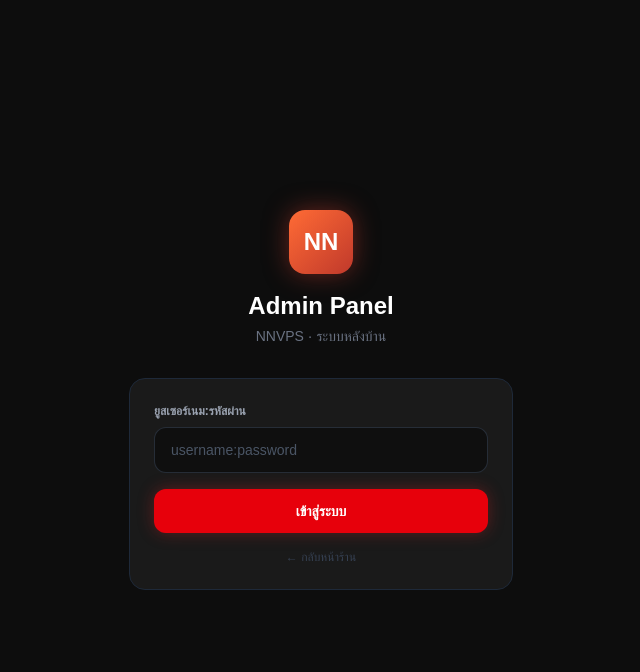
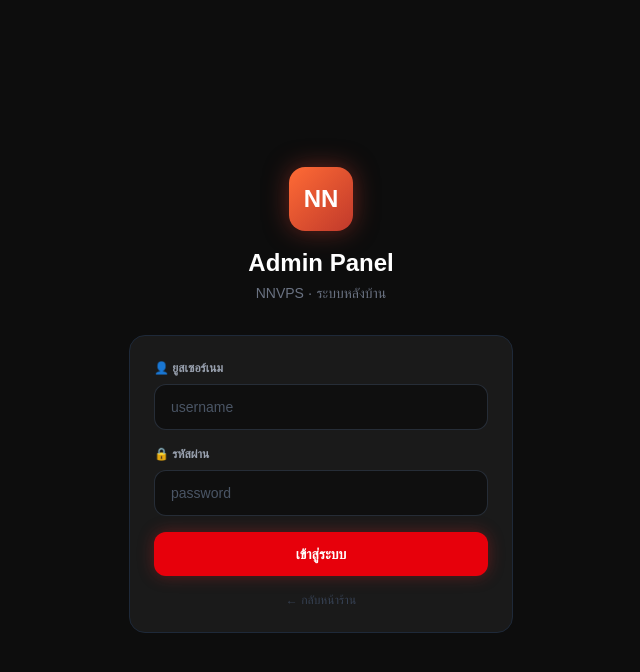
Before and after one commit to NNPCSHOP/vps-web1, a Next.js app: page /admin in a window 1280 px wide. Shown: the top 672 px of the page, without its empty margins (319-959 px from the left). Built offline with nearby package versions, Linux system fonts and the light colour scheme.

Commit message:
Change: Separate username and password into two input fields

```diff
--- a/app/admin/page.tsx
+++ b/app/admin/page.tsx
@@ -94,7 +94,8 @@ const BLANK_FORM = (): Omit<Machine, 'id'> => ({
 /* ─── ADMIN LOGIN ─── */
 export default function AdminPage() {
   const [authed,     setAuthed]    = useState(false)
-  const [passInput,  setPassInput] = useState('')
+  const [username,   setUsername]  = useState('')
+  const [password,   setPassword]  = useState('')
   const [passErr,    setPassErr]   = useState(false)
 
   async function handleLogin() {
@@ -103,7 +104,7 @@ export default function AdminPage() {
       const res = await fetch('/api/admin/login', {
         method: 'POST',
         headers: { 'Content-Type': 'application/json' },
-        body: JSON.stringify({ credentials: passInput })
+        body: JSON.stringify({ username, password })
       })
       const data = await res.json()
 
@@ -133,16 +134,34 @@ export default function AdminPage() {
           <div className="text-gray-500 text-sm mt-1">NNVPS · ระบบหลังบ้าน</div>
         </div>
         <div className="bg-[#1a1a1a] border border-gray-800 rounded-2xl p-6">
-          <label className="text-gray-400 text-xs font-bold block mb-2">ยูสเซอร์เนม:รหัสผ่าน</label>
-          <input
-            type="password" value={passInput}
-            onChange={e => setPassInput(e.target.value)}
-            onKeyDown={e => e.key === 'Enter' && handleLogin()}
-            placeholder="username:password"
-            className={`w-full bg-black/40 border rounded-xl px-4 py-3 text-white text-sm placeholder-gray-600 focus:outline-none transition-colors mb-4 ${
-              passErr ? 'border-red-600' : 'border-gray-700/60 focus:border-red-700/60'
-            }`}
-          />
+          {/* Username */}
+          <div className="mb-4">
+            <label className="text-gray-400 text-xs font-bold block mb-2">👤 ยูสเซอร์เนม</label>
+            <input
+              type="text" value={username}
+              onChange={e => setUsername(e.target.value)}
+              onKeyDown={e => e.key === 'Enter' && handleLogin()}
+              placeholder="username"
+              className={`w-full bg-black/40 border rounded-xl px-4 py-3 text-white text-sm placeholder-gray-600 focus:outline-none transition-colors ${
+                passErr ? 'border-red-600' : 'border-gray-700/60 focus:border-red-700/60'
+              }`}
+            />
+          </div>
+
+          {/* Password */}
+          <div className="mb-4">
+            <label className="text-gray-400 text-xs font-bold block mb-2">🔒 รหัสผ่าน</label>
+            <input
+              type="password" value={password}
+              onChange={e => setPassword(e.target.value)}
+              onKeyDown={e => e.key === 'Enter' && handleLogin()}
+              placeholder="password"
+              className={`w-full bg-black/40 border rounded-xl px-4 py-3 text-white text-sm placeholder-gray-600 focus:outline-none transition-colors ${
+                passErr ? 'border-red-600' : 'border-gray-700/60 focus:border-red-700/60'
+              }`}
+            />
+          </div>
+
           {passErr && <p className="text-red-400 text-xs text-center mb-3">ข้อมูลไม่ถูกต้อง</p>}
           <button onClick={handleLogin}
             className="w-full py-3 bg-red-600 hover:bg-red-500 text-white font-bold rounded-xl text-sm transition-all"
--- a/app/api/admin/login/route.ts
+++ b/app/api/admin/login/route.ts
@@ -6,15 +6,14 @@ import { NextRequest, NextResponse } from 'next/server'
  */
 export async function POST(req: NextRequest) {
   try {
-    const { credentials } = await req.json()
+    const { username, password } = await req.json()
 
     // ดึงข้อมูลจาก Environment Variables
     const ADMIN_USERNAME = process.env.ADMIN_USERNAME || 'admin'
     const ADMIN_PASSWORD = process.env.ADMIN_PASSWORD || 'admin1234'
-    const correctCredentials = `${ADMIN_USERNAME}:${ADMIN_PASSWORD}`
 
     // ตรวจสอบ
-    if (credentials === correctCredentials) {
+    if (username === ADMIN_USERNAME && password === ADMIN_PASSWORD) {
       return NextResponse.json({
         success: true,
         message: 'เข้าสู่ระบบสำเร็จ'
```
